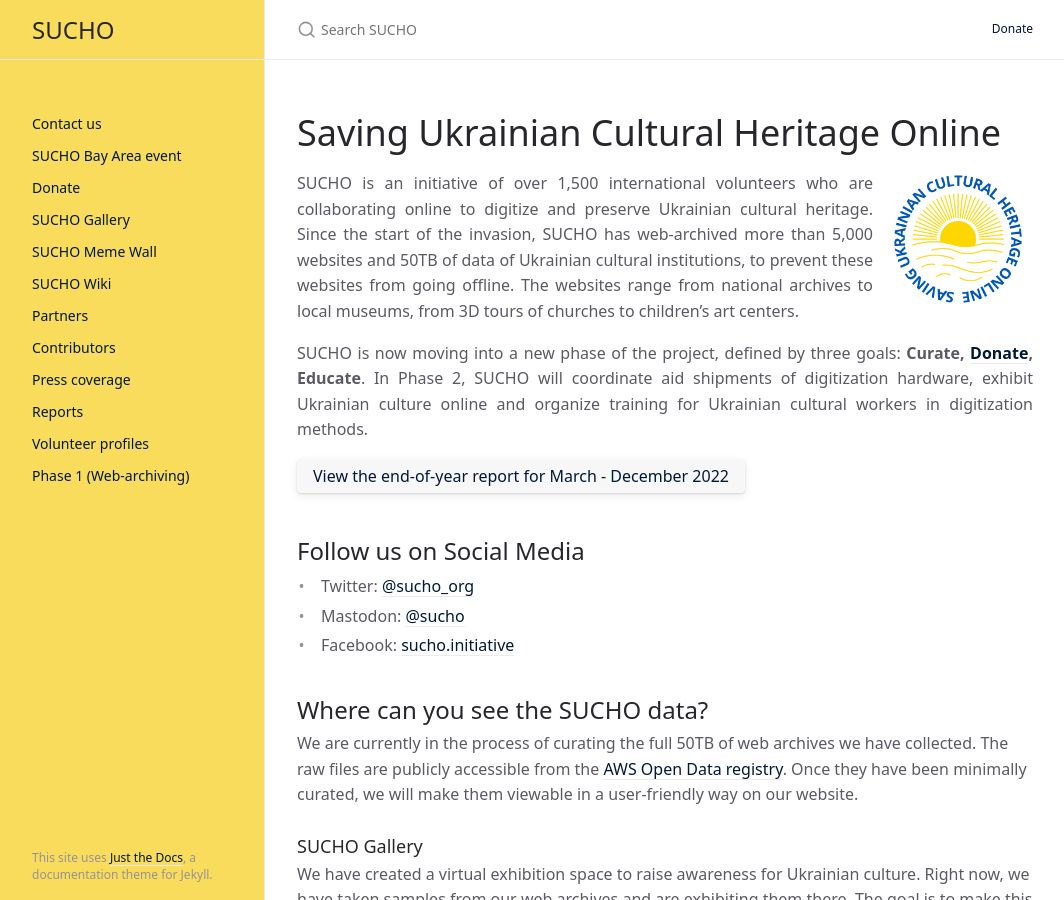
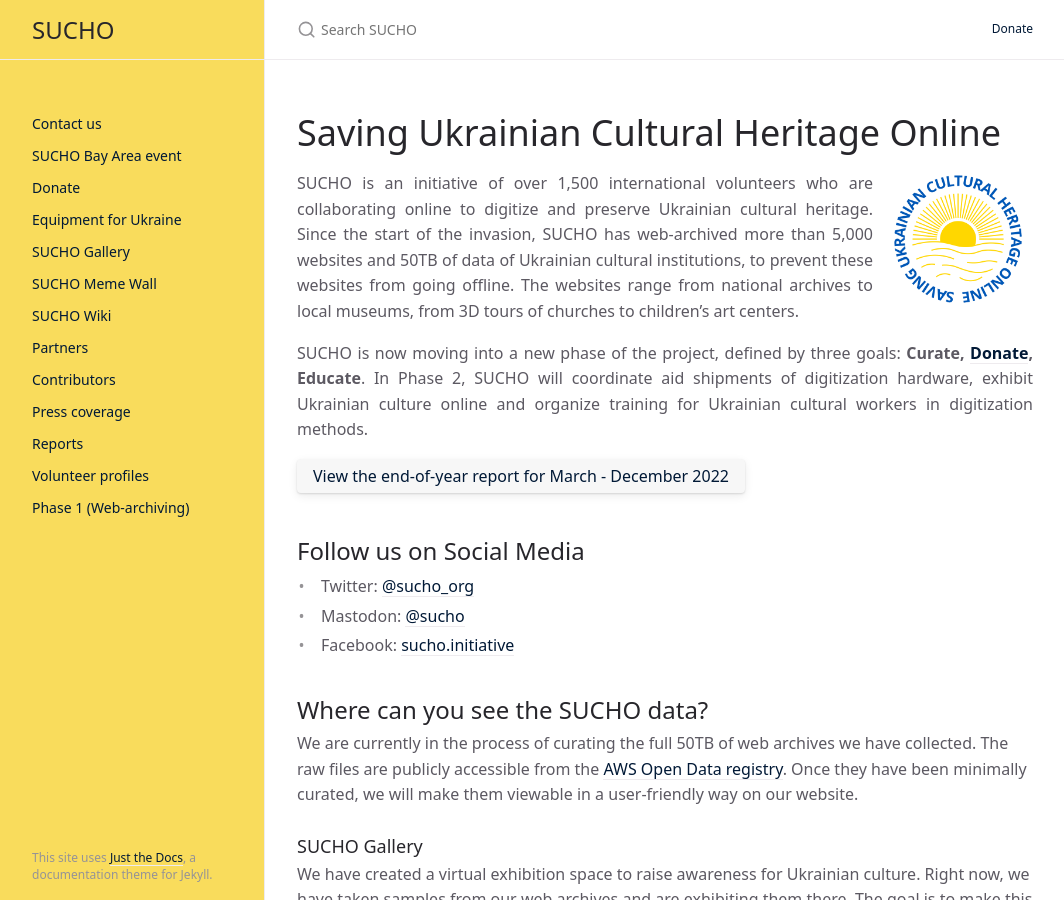
Before and after one commit to sucho-archiving/sucho-archiving.github.io, a Jekyll site: the page built from index.md, in a window 1280 px wide and 900 px high. Shown: the whole window, without its empty margins (107-1171 px from the left). Built offline with Jekyll 4.4.1, drawn with Linux system fonts in a browser that asks for light colours.

Commit message:
Update nav.html

```diff
--- a/_includes/nav.html
+++ b/_includes/nav.html
@@ -2,6 +2,7 @@
 	<li class="nav-list-item"><a class="nav-list-link" href="/contact">Contact us</a></li>
 		<li class="nav-list-item"><a class="nav-list-link" href="/sucho-bay-area-may2023">SUCHO Bay Area event</a></li>
 	<li class="nav-list-item"><a class="nav-list-link" href="/#donate">Donate</a></li>
+	<li class="nav-list-item"><a class="nav-list-link" href="/donations">Equipment for Ukraine</a></li>
 	<li class="nav-list-item"><a target="_blank" class="nav-list-link" href="https://gallery.sucho.org/">SUCHO Gallery</a></li>
 	<li class="nav-list-item"><a target="_blank" class="nav-list-link" href="https://memes.sucho.org/">SUCHO Meme Wall</a></li>
 	<li class="nav-list-item"><a target="_blank" class="nav-list-link" href="https://wiki.sucho.org/en/home">SUCHO Wiki</a></li>
```
